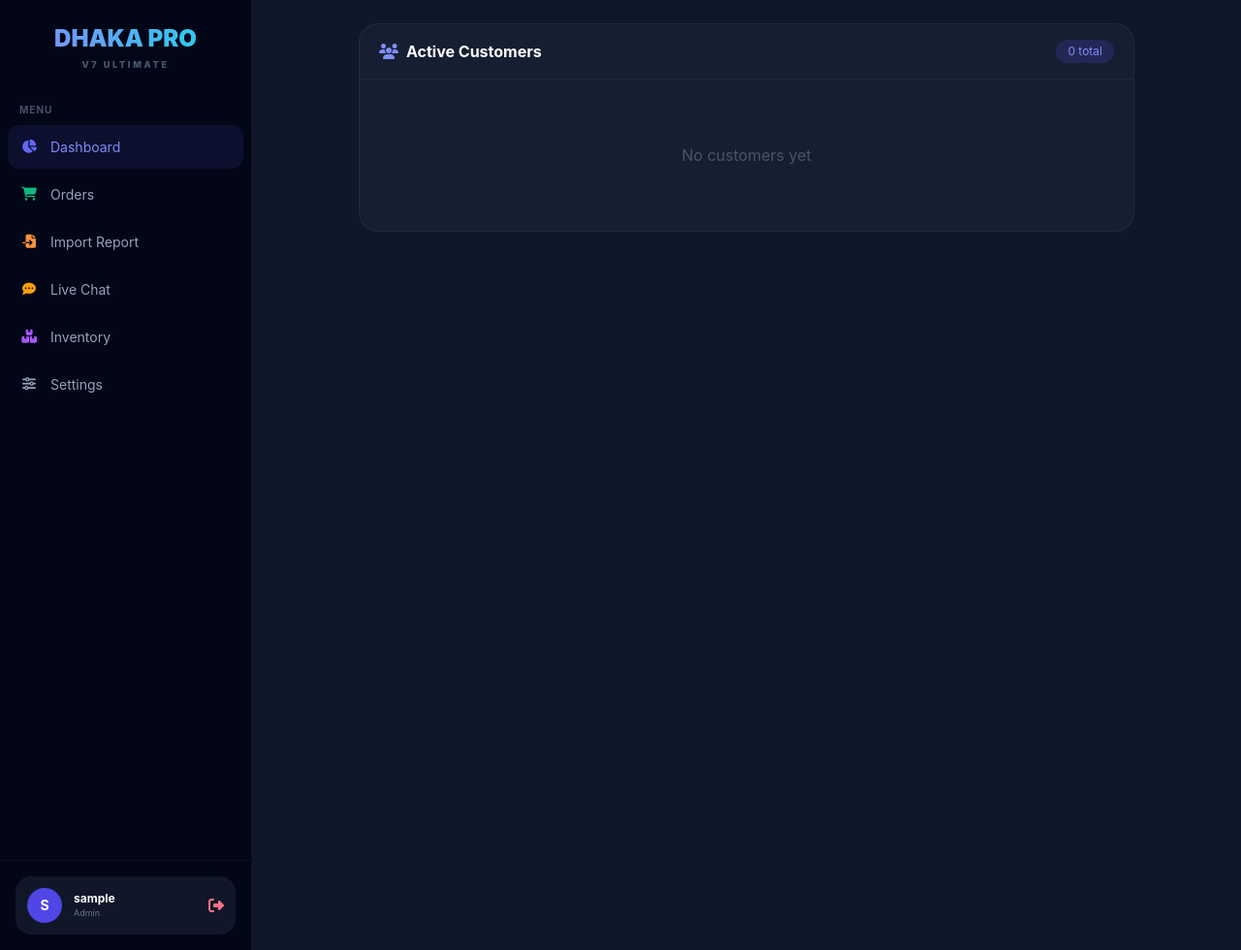
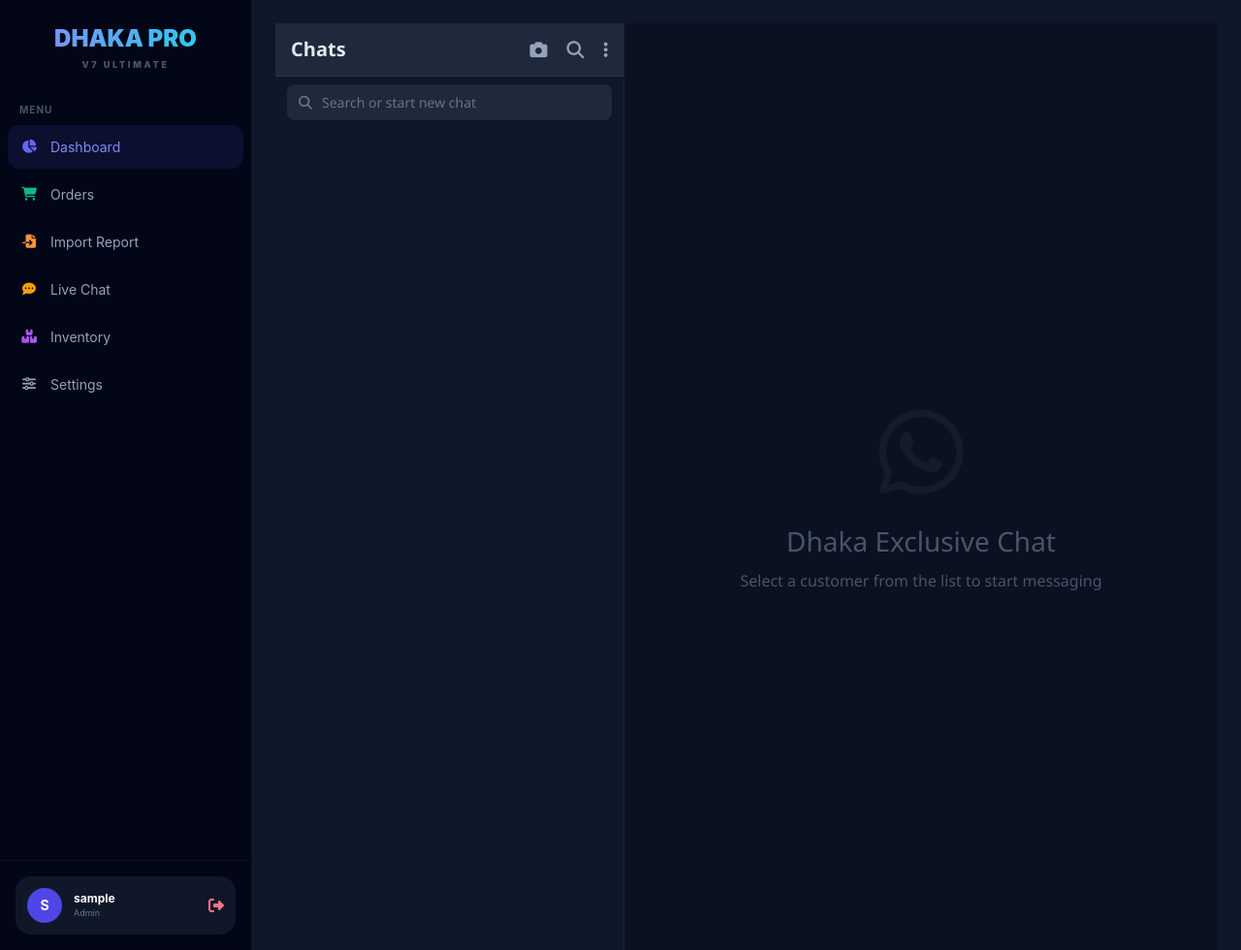
Before and after one commit to printthp/Dhaka-exclusive-sms-bot-wp-msg, a Flask app: template templates/chat.html in a window 1280 px wide. Shown: the whole page at 97% size. Run offline with Flask 2, Linux system fonts and the light colour scheme; the template is opened without the code that fills it, so the values that code supplies are empty; the visitor is signed in with stand-in values (Sample User, id 1); some libraries are stand-ins or nearby versions.

Commit message:
Update chat.html

```diff
--- a/templates/chat.html
+++ b/templates/chat.html
@@ -1,118 +1,210 @@
 {% extends "base.html" %}
-{% block title %}Live Chat{% endblock %}
+{% block title %}WhatsApp Chat{% endblock %}
 {% block content %}
 
 <style>
-    /* === DYNAMIC CHAT LAYOUT === */
-    .chat-wrap { display: flex; flex-direction: column; gap: 16px; max-width: 800px; margin: 0 auto; }
-    .chat-card { background: rgba(30,41,59,0.5); border: 1px solid rgba(255,255,255,0.05); border-radius: 20px; overflow: hidden; }
-    .chat-header { padding: 16px 20px; border-bottom: 1px solid rgba(255,255,255,0.05); display: flex; align-items: center; justify-content: space-between; }
-    .chat-avatar { width: 40px; height: 40px; border-radius: 50%; background: linear-gradient(135deg, #6366f1, #a855f7); display: flex; align-items: center; justify-content: center; color: white; font-weight: bold; font-size: 14px; }
-    .chat-body { padding: 16px; display: flex; flex-direction: column; gap: 10px; max-height: 55vh; overflow-y: auto; }
-    @media (min-width: 768px) { .chat-body { max-height: 60vh; } }
-    .msg-in { align-self: flex-start; background: rgba(30,41,59,0.9); padding: 10px 14px; border-radius: 16px 16px 16px 4px; max-width: 80%; word-break: break-word; font-size: 14px; border: 1px solid rgba(255,255,255,0.04); }
-    .msg-out { align-self: flex-end; background: linear-gradient(135deg, #6366f1, #818cf8); color: white; padding: 10px 14px; border-radius: 16px 16px 4px 16px; max-width: 80%; word-break: break-word; font-size: 14px; }
-    .msg-time { font-size: 10px; opacity: 0.5; margin-top: 4px; display: block; }
-    .chat-footer { padding: 12px 16px; border-top: 1px solid rgba(255,255,255,0.05); background: rgba(15,23,42,0.8); }
-    .input-wrap { display: flex; align-items: center; gap: 8px; background: rgba(30,41,59,0.8); border: 1px solid rgba(255,255,255,0.08); border-radius: 24px; padding: 6px 6px 6px 14px; }
-    .input-wrap input { flex: 1; background: transparent; border: none; color: #e2e8f0; font-size: 15px; outline: none; }
-    .input-wrap input::placeholder { color: #64748b; }
-    .ibtn { width: 36px; height: 36px; border-radius: 50%; display: flex; align-items: center; justify-content: center; border: none; cursor: pointer; font-size: 14px; flex-shrink: 0; text-decoration: none; }
-    .ibtn-green { background: rgba(16,185,129,0.15); color: #34d399; }
-    .ibtn-amber { background: rgba(245,158,11,0.15); color: #fbbf24; }
-    .ibtn-indigo { background: rgba(99,102,241,0.15); color: #818cf8; }
-    .ibtn-send { background: linear-gradient(135deg, #6366f1, #818cf8); color: white; }
-    .contact-list { display: flex; flex-direction: column; gap: 8px; }
-    .contact-item { display: flex; align-items: center; justify-content: space-between; padding: 14px; background: rgba(30,41,59,0.5); border-radius: 16px; border: 1px solid rgba(255,255,255,0.05); text-decoration: none; color: inherit; transition: all 0.2s; }
-    .contact-item:hover, .contact-item.active { background: rgba(99,102,241,0.1); border-color: rgba(99,102,241,0.2); }
-    .contact-phone { font-weight: bold; color: white; font-size: 14px; }
-    .contact-meta { font-size: 11px; color: #64748b; margin-top: 2px; }
-    .empty { text-align: center; padding: 50px 20px; color: #475569; }
+    * { margin: 0; padding: 0; box-sizing: border-box; }
+    .wa-wrap { display: flex; height: 100vh; background: #0f172a; font-family: 'Segoe UI', system-ui, sans-serif; }
+    @media (max-width: 768px) { .wa-wrap { flex-direction: column; } }
+
+    /* LEFT - Chat List */
+    .wa-left { width: 360px; min-width: 360px; border-right: 1px solid rgba(255,255,255,0.05); display: flex; flex-direction: column; background: #0f172a; }
+    @media (max-width: 768px) { .wa-left { width: 100%; min-width: auto; height: 100vh; } .wa-left.hide { display: none; } }
+
+    .wa-topbar { padding: 12px 16px; background: #1e293b; display: flex; align-items: center; justify-content: space-between; border-bottom: 1px solid rgba(255,255,255,0.05); }
+    .wa-title { font-size: 20px; font-weight: 600; color: #e2e8f0; }
+    .wa-icons { display: flex; gap: 20px; color: #94a3b8; font-size: 18px; }
+    .wa-icons i { cursor: pointer; }
+
+    .wa-searchbox { padding: 8px 12px; background: #0f172a; }
+    .wa-search { background: #1e293b; border-radius: 8px; padding: 8px 12px; display: flex; align-items: center; gap: 10px; }
+    .wa-search i { color: #64748b; font-size: 14px; }
+    .wa-search input { background: transparent; border: none; color: #e2e8f0; font-size: 14px; outline: none; width: 100%; }
+    .wa-search input::placeholder { color: #64748b; }
+
+    .wa-list { flex: 1; overflow-y: auto; }
+    .wa-item { display: flex; align-items: center; padding: 12px 16px; cursor: pointer; transition: background 0.2s; border-bottom: 1px solid rgba(255,255,255,0.03); text-decoration: none; color: inherit; }
+    .wa-item:hover, .wa-item.active { background: rgba(99,102,241,0.08); }
+    .wa-item.active { border-left: 3px solid #6366f1; }
+    .wa-avatar { width: 48px; height: 48px; border-radius: 50%; background: linear-gradient(135deg, #6366f1, #a855f7); display: flex; align-items: center; justify-content: center; color: white; font-weight: bold; font-size: 16px; flex-shrink: 0; }
+    .wa-info { flex: 1; margin-left: 12px; min-width: 0; }
+    .wa-row1 { display: flex; justify-content: space-between; align-items: center; margin-bottom: 4px; }
+    .wa-name { font-size: 15px; font-weight: 600; color: #e2e8f0; white-space: nowrap; overflow: hidden; text-overflow: ellipsis; }
+    .wa-time { font-size: 11px; color: #64748b; flex-shrink: 0; }
+    .wa-row2 { display: flex; justify-content: space-between; align-items: center; }
+    .wa-preview { font-size: 13px; color: #94a3b8; white-space: nowrap; overflow: hidden; text-overflow: ellipsis; max-width: 200px; }
+    .wa-badge { background: #6366f1; color: white; font-size: 11px; font-weight: 600; min-width: 20px; height: 20px; border-radius: 50%; display: flex; align-items: center; justify-content: center; padding: 0 6px; }
+    .wa-seen { color: #53bdeb; font-size: 14px; }
+
+    /* RIGHT - Chat Window */
+    .wa-right { flex: 1; display: flex; flex-direction: column; background: #0b1120; position: relative; }
+    @media (max-width: 768px) { .wa-right { display: none; position: fixed; inset: 0; z-index: 100; } .wa-right.show { display: flex !important; } }
+
+    .wa-bg { position: absolute; inset: 0; opacity: 0.03; background-image: repeating-linear-gradient(45deg, transparent, transparent 35px, rgba(255,255,255,0.03) 35px, rgba(255,255,255,0.03) 70px); pointer-events: none; }
+
+    .wa-header { padding: 10px 16px; background: #1e293b; display: flex; align-items: center; border-bottom: 1px solid rgba(255,255,255,0.05); z-index: 2; }
+    .wa-back { display: none; color: #e2e8f0; font-size: 20px; margin-right: 12px; cursor: pointer; }
+    @media (max-width: 768px) { .wa-back { display: block; } }
+    .wa-header-info { flex: 1; }
+    .wa-header-name { font-size: 16px; font-weight: 600; color: #e2e8f0; }
+    .wa-header-status { font-size: 12px; color: #34d399; }
+    .wa-header-actions { display: flex; gap: 20px; color: #94a3b8; font-size: 18px; }
+    .wa-header-actions a { color: inherit; text-decoration: none; }
+    .wa-header-actions i { cursor: pointer; }
+
+    .wa-messages { flex: 1; overflow-y: auto; padding: 20px; display: flex; flex-direction: column; gap: 4px; position: relative; z-index: 1; }
+    .wa-msg { max-width: 75%; padding: 8px 12px; border-radius: 8px; font-size: 14.5px; line-height: 1.4; word-wrap: break-word; }
+    .wa-msg-in { align-self: flex-start; background: #1e293b; color: #e2e8f0; border-top-left-radius: 0; box-shadow: 0 1px 2px rgba(0,0,0,0.2); }
+    .wa-msg-out { align-self: flex-end; background: #005c4b; color: #e2e8f0; border-top-right-radius: 0; box-shadow: 0 1px 2px rgba(0,0,0,0.2); }
+    .wa-msg-time { font-size: 10px; color: rgba(255,255,255,0.5); margin-top: 4px; display: flex; justify-content: flex-end; align-items: center; gap: 4px; }
+    .wa-ticks { font-size: 14px; color: #53bdeb; }
+
+    .wa-inputbar { padding: 10px 16px; background: #1e293b; display: flex; align-items: flex-end; gap: 10px; z-index: 2; }
+    .wa-inputbox { flex: 1; background: #0f172a; border-radius: 24px; padding: 10px 16px; display: flex; align-items: center; gap: 10px; }
+    .wa-inputbox input { flex: 1; background: transparent; border: none; color: #e2e8f0; font-size: 15px; outline: none; }
+    .wa-inputbox input::placeholder { color: #64748b; }
+    .wa-emoji { color: #94a3b8; font-size: 22px; cursor: pointer; }
+    .wa-attach { color: #94a3b8; font-size: 20px; cursor: pointer; }
+    .wa-send { width: 46px; height: 46px; border-radius: 50%; background: #6366f1; color: white; display: flex; align-items: center; justify-content: center; cursor: pointer; border: none; font-size: 18px; flex-shrink: 0; }
+    .wa-send:hover { background: #818cf8; }
+
+    .wa-empty { display: flex; flex-direction: column; align-items: center; justify-content: center; height: 100%; color: #475569; text-align: center; padding: 20px; }
+    .wa-empty i { font-size: 100px; margin-bottom: 20px; opacity: 0.15; }
+    .wa-empty h2 { font-size: 28px; font-weight: 300; margin-bottom: 8px; }
+
+    ::-webkit-scrollbar { width: 6px; }
+    ::-webkit-scrollbar-thumb { background: #334155; border-radius: 10px; }
 </style>
 
-<div class="chat-wrap">
-    <!-- Customer List -->
-    <div class="chat-card">
-        <div class="chat-header">
-            <h3 class="font-bold text-white"><i class="fa-solid fa-users text-indigo-400 mr-2"></i>Active Customers</h3>
-            <span class="text-xs bg-indigo-600/20 text-indigo-400 px-3 py-1 rounded-full">{{ users|length }} total</span>
+<div class="wa-wrap">
+    <!-- LEFT: Chat List -->
+    <div class="wa-left {% if active_chat %}hide{% endif %}" id="waLeft">
+        <div class="wa-topbar">
+            <div class="wa-title">Chats</div>
+            <div class="wa-icons">
+                <i class="fa-solid fa-camera"></i>
+                <i class="fa-solid fa-magnifying-glass"></i>
+                <i class="fa-solid fa-ellipsis-vertical"></i>
+            </div>
         </div>
-        <div class="chat-body contact-list">
-            {% for user in users %}
-            <a href="/admin?tab=chat&chat_with={{ user.phone }}" class="contact-item {% if active_chat == user.phone %}active{% endif %}">
-                <div>
-                    <div class="contact-phone">{{ user.phone }}</div>
-                    <div class="contact-meta">{{ user.name or 'Customer' }} &bull; {{ user.last_active }}</div>
+        <div class="wa-searchbox">
+            <div class="wa-search">
+                <i class="fa-solid fa-magnifying-glass"></i>
+                <input type="text" placeholder="Search or start new chat" onkeyup="filterList(this.value)">
+            </div>
+        </div>
+        <div class="wa-list" id="waList">
+            {% for c in customer_data %}
+            <a href="/admin?tab=chat&chat_with={{ c.phone }}" class="wa-item {% if active_chat == c.phone %}active{% endif %}" data-phone="{{ c.phone }}">
+                <div class="wa-avatar">{{ c.phone[-2:] }}</div>
+                <div class="wa-info">
+                    <div class="wa-row1">
+                        <div class="wa-name">+{{ c.phone }}</div>
+                        <div class="wa-time">
+                            {% if c.last_msg and c.last_msg.created_at %}
+                                {{ c.last_msg.created_at[11:16] }}
+                            {% endif %}
+                        </div>
+                    </div>
+                    <div class="wa-row2">
+                        <div class="wa-preview">
+                            {% if c.last_msg %}
+                                {% if c.last_msg.direction == 'outbound' %}<i class="fa-solid fa-check-double fa-xs" style="color:#53bdeb;"></i> {% endif %}
+                                {{ c.last_msg.content[:28] }}{% if c.last_msg.content|length > 28 %}...{% endif %}
+                            {% else %}No messages yet{% endif %}
+                        </div>
+                        {% if c.unread > 0 %}
+                        <div class="wa-badge">{{ c.unread }}</div>
+                        {% endif %}
+                    </div>
                 </div>
-                <i class="fa-solid fa-chevron-right text-slate-600 text-xs"></i>
             </a>
-            {% else %}
-            <div class="empty">No customers yet</div>
             {% endfor %}
         </div>
     </div>
 
-    <!-- Chat Area -->
-    {% if active_chat %}
-    <div class="chat-card">
-        <div class="chat-header">
-            <div class="flex items-center gap-3">
-                <div class="chat-avatar">{{ active_chat[-4:] }}</div>
-                <div>
-                    <div class="font-bold text-white text-sm">{{ active_chat }}</div>
-                    <div class="text-[10px] text-emerald-400 flex items-center gap-1">
-                        <span class="w-1.5 h-1.5 rounded-full bg-emerald-400"></span> Online
-                    </div>
-                </div>
+    <!-- RIGHT: Chat -->
+    <div class="wa-right {% if active_chat %}show{% endif %}" id="waRight">
+        {% if active_chat %}
+        <div class="wa-bg"></div>
+
+        <div class="wa-header">
+            <div class="wa-back" onclick="showList()"><i class="fa-solid fa-arrow-left"></i></div>
+            <div class="wa-avatar" style="width:40px;height:40px;font-size:14px;">{{ active_chat[-2:] }}</div>
+            <div class="wa-header-info">
+                <div class="wa-header-name">+{{ active_chat }}</div>
+                <div class="wa-header-status">online</div>
             </div>
-            <div class="flex items-center gap-2">
-                <a href="tel:{{ active_chat }}" class="ibtn ibtn-indigo" title="Call"><i class="fa-solid fa-phone"></i></a>
-                <a href="/admin/chat/delete/{{ active_chat }}" class="ibtn" style="background:rgba(244,63,94,0.15);color:#fb7185;" onclick="return confirm('Delete chat?')" title="Delete"><i class="fa-solid fa-trash"></i></a>
+            <div class="wa-header-actions">
+                <a href="tel:{{ active_chat }}"><i class="fa-solid fa-phone"></i></a>
+                <i class="fa-solid fa-video"></i>
+                <a href="/admin/chat/delete/{{ active_chat }}" onclick="return confirm('Delete this chat?')"><i class="fa-solid fa-trash"></i></a>
             </div>
         </div>
 
-        <div class="chat-body" id="msgBox">
+        <div class="wa-messages" id="waMsgs">
             {% for msg in chat_history %}
-            <div class="{% if msg.direction == 'outbound' %}msg-out{% else %}msg-in{% endif %}">
+            <div class="wa-msg wa-msg-{% if msg.direction == 'outbound' %}out{% else %}in{% endif %}">
                 {{ msg.content }}
-                <span class="msg-time">{{ msg.created_at or '' }}</span>
+                <div class="wa-msg-time">
+                    {% if msg.created_at %}{{ msg.created_at[11:16] }}{% endif %}
+                    {% if msg.direction == 'outbound' %}
+                    <span class="wa-ticks"><i class="fa-solid fa-check-double"></i></span>
+                    {% endif %}
+                </div>
             </div>
             {% endfor %}
         </div>
 
-        <div class="chat-footer">
-            <form action="/admin/chat/send" method="POST" class="input-wrap" enctype="multipart/form-data">
-                <input type="hidden" name="phone" value="{{ active_chat }}">
-
-                <label class="ibtn ibtn-green cursor-pointer" title="Send Image">
-                    <i class="fa-solid fa-image"></i>
-                    <input type="file" name="image" accept="image/*" class="hidden" onchange="this.form.submit()">
-                </label>
-
-                <button type="button" class="ibtn ibtn-amber" title="Voice Note" onclick="alert('Voice recording coming soon!')">
-                    <i class="fa-solid fa-microphone"></i>
-                </button>
-
-                <a href="tel:{{ active_chat }}" class="ibtn ibtn-indigo" title="Call Customer">
-                    <i class="fa-solid fa-phone"></i>
-                </a>
-
-                <input type="text" name="message" placeholder="Type a message..." autocomplete="off" required>
-
-                <button type="submit" class="ibtn ibtn-send" title="Send Message">
-                    <i class="fa-solid fa-paper-plane"></i>
-                </button>
-            </form>
+        <form action="/admin/chat/send" method="POST" class="wa-inputbar" enctype="multipart/form-data">
+            <input type="hidden" name="phone" value="{{ active_chat }}">
+            <div class="wa-emoji"><i class="fa-regular fa-face-smile"></i></div>
+            <div class="wa-inputbox">
+                <div class="wa-attach" onclick="document.getElementById('waFile').click()"><i class="fa-solid fa-plus"></i></div>
+                <input type="file" id="waFile" name="image" accept="image/*" style="display:none;" onchange="this.form.submit()">
+                <input type="text" name="message" placeholder="Type a message" autocomplete="off" id="waInput" required>
+                <div class="wa-attach" onclick="document.getElementById('waFile').click()"><i class="fa-solid fa-paperclip"></i></div>
+                <div class="wa-attach" onclick="document.getElementById('waFile').click()"><i class="fa-solid fa-camera"></i></div>
+            </div>
+            <button type="submit" class="wa-send"><i class="fa-solid fa-paper-plane"></i></button>
+        </form>
+        {% else %}
+        <div class="wa-empty">
+            <i class="fa-brands fa-whatsapp"></i>
+            <h2>Dhaka Exclusive Chat</h2>
+            <p>Select a customer from the list to start messaging</p>
         </div>
+        {% endif %}
     </div>
-    {% endif %}
 </div>
 
 <script>
-    (function() {
-        const box = document.getElementById('msgBox');
-        if (box) box.scrollTop = box.scrollHeight;
-    })();
+    // Scroll to bottom
+    const box = document.getElementById('waMsgs');
+    if (box) box.scrollTop = box.scrollHeight;
+
+    // Mobile back button
+    function showList() {
+        document.getElementById('waLeft').classList.remove('hide');
+        document.getElementById('waRight').classList.remove('show');
+    }
+
+    // Search filter
+    function filterList(q) {
+        const items = document.querySelectorAll('.wa-item');
+        const query = q.toLowerCase();
+        items.forEach(item => {
+            item.style.display = item.dataset.phone.includes(query) ? 'flex' : 'none';
+        });
+    }
+
+    // Enter to send
+    const input = document.getElementById('waInput');
+    if (input) {
+        input.addEventListener('keypress', function(e) {
+            if (e.key === 'Enter' && this.value.trim()) this.form.submit();
+        });
+    }
 </script>
 
 {% endblock %}
```
